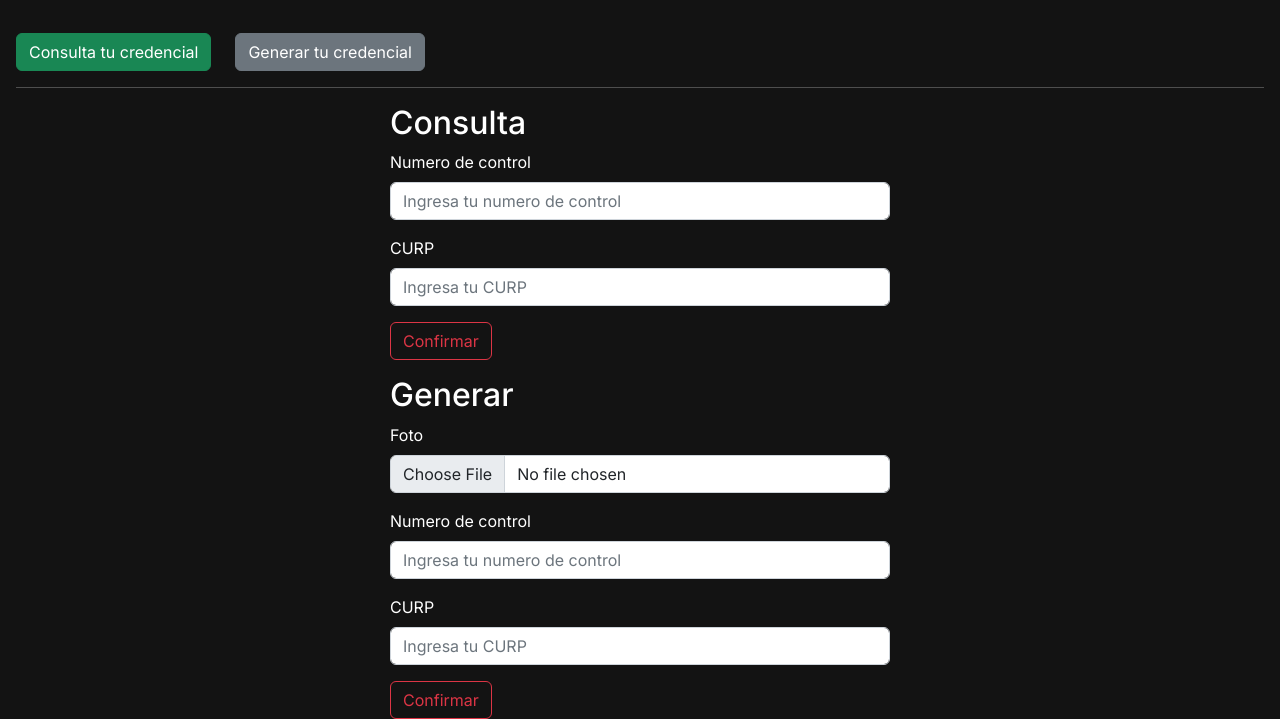
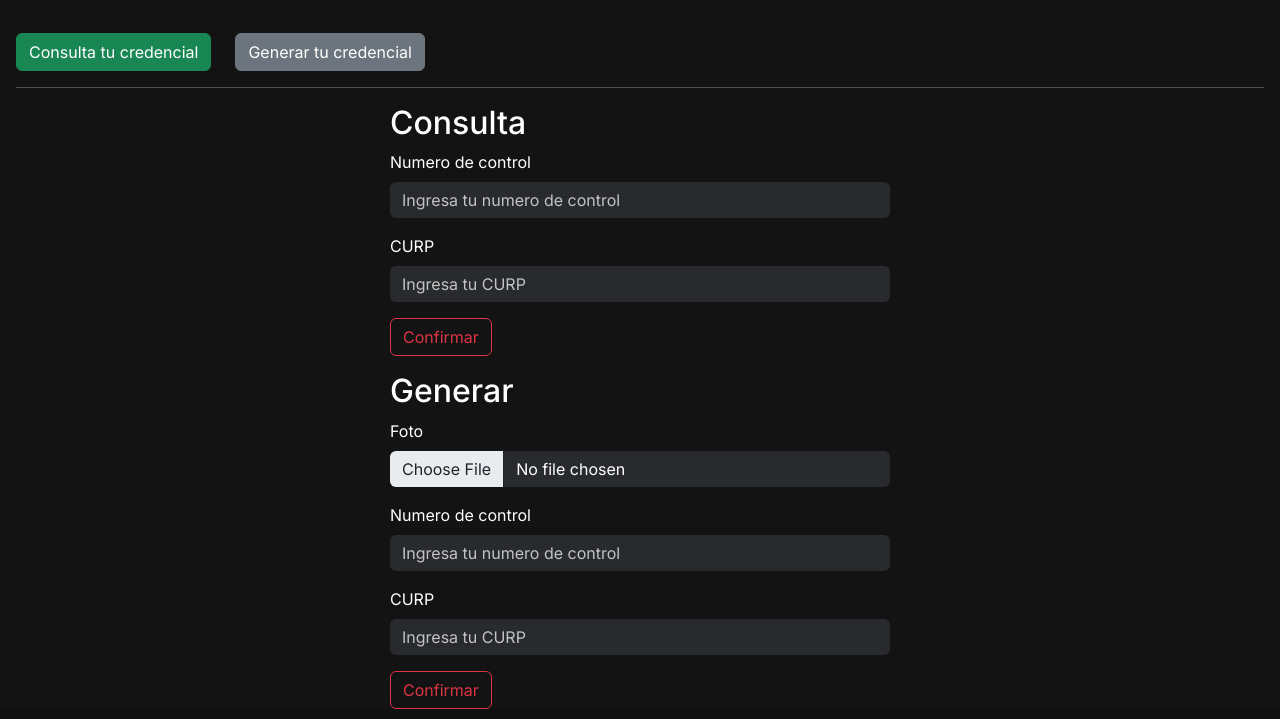
Before and after one commit to Eduarduar/credenciales, a PHP site: the page made by index.php in a window 1280 px wide. Shown: the part 175-894 px from the top of the page. Run offline with PHP 8.4, Linux system fonts and the light colour scheme.

Commit message:
avance en el diseño del index

```diff
--- a/css/index.css
+++ b/css/index.css
@@ -119,6 +119,53 @@ form {
       -ms-user-select: none;
           user-select: none;
 }
+form .form-control {
+  color: #fff;
+  background: rgb(41, 42, 45);
+  border: none;
+}
+form .form-control::-moz-placeholder {
+  color: #c3c3c3;
+}
+form .form-control:-ms-input-placeholder {
+  color: #c3c3c3;
+}
+form .form-control::placeholder {
+  color: #c3c3c3;
+}
+form .form-control:focus {
+  background: rgb(41, 42, 45);
+}
 body.lightMode form {
   color: #000;
+}
+body.lightMode form .form-control {
+  color: #000;
+  background: #e6e6e6;
+  border: 1px solid rgb(175, 175, 175);
+}
+body.lightMode form .form-control::-moz-placeholder {
+  color: rgb(86, 86, 86);
+}
+body.lightMode form .form-control:-ms-input-placeholder {
+  color: rgb(86, 86, 86);
+}
+body.lightMode form .form-control::placeholder {
+  color: rgb(86, 86, 86);
+}
+body.lightMode form .form-control[type=file] {
+  color: rgb(86, 86, 86);
+}
+
+.modal-content {
+  background: rgb(19, 19, 19);
+  color: #fff;
+}
+body.lightMode .modal-content {
+  background: #e6e6e6;
+  color: #000;
+  border: 1px solid rgb(83, 83, 83);
+}
+.modal-content .modal-header button {
+  color: #fff;
 }/*# sourceMappingURL=index.css.map */
--- a/css/index.scss
+++ b/css/index.scss
@@ -113,7 +113,42 @@ form {
     margin: 0 auto;
     color: #fff;
     user-select: none;
+    & .form-control {
+        color: #fff;
+        background: rgb(41, 42, 45);
+        border: none;
+        &::placeholder{
+            color: #c3c3c3;
+        }
+        &:focus {
+            background: rgb(41,42,45);
+        }
+    }
     body.lightMode &{
-        color: #000
+        color: #000;
+        & .form-control {
+            color: #000;
+            background: #e6e6e6;
+            border:1px solid rgb(175, 175, 175);
+            &::placeholder{
+                color: rgb(86, 86, 86);
+            }
+            &[type=file]{
+                color: rgb(86,86,86);
+            }
+        }
     }
 }
+
+.modal-content {
+    background: rgb(19, 19, 19);
+    color: #fff;
+    body.lightMode &{
+        background: #e6e6e6;
+        color: #000;
+        border: 1px solid rgb(83, 83, 83);
+    }
+    & .modal-header button{
+        color:#fff;
+    }
+}
--- a/index.php
+++ b/index.php
@@ -40,7 +40,7 @@
 
                 <div class="container-button_login">
 
-                    <button type="button" class="btn btn-primary">
+                    <button type="button" class="btn btn-primary" data-bs-toggle="modal" data-bs-target="#formLogin-modal">
                         <svg xmlns="http://www.w3.org/2000/svg" width="25" height="25" fill="currentColor" class="bi bi-box-arrow-in-right" viewBox="0 0 16 16">
                             <path fill-rule="evenodd" d="M6 3.5a.5.5 0 0 1 .5-.5h8a.5.5 0 0 1 .5.5v9a.5.5 0 0 1-.5.5h-8a.5.5 0 0 1-.5-.5v-2a.5.5 0 0 0-1 0v2A1.5 1.5 0 0 0 6.5 14h8a1.5 1.5 0 0 0 1.5-1.5v-9A1.5 1.5 0 0 0 14.5 2h-8A1.5 1.5 0 0 0 5 3.5v2a.5.5 0 0 0 1 0v-2z"/>
                             <path fill-rule="evenodd" d="M11.854 8.354a.5.5 0 0 0 0-.708l-3-3a.5.5 0 1 0-.708.708L10.293 7.5H1.5a.5.5 0 0 0 0 1h8.793l-2.147 2.146a.5.5 0 0 0 .708.708l3-3z"/>
@@ -114,12 +114,12 @@
 
                     <form action="" class="form_consulta">
 
-                    <h2>Generar</h2>
+                        <h2>Generar</h2>
 
-                    <div class="mb-3">
-                        <label for="imagen" class="form-label">Foto</label>
-                        <input class="form-control" type="file" id="imagen">
-                    </div>
+                        <div class="mb-3">
+                            <label for="imagen" class="form-label">Foto</label>
+                            <input class="form-control" type="file" id="imagen">
+                        </div>
 
                         <div class="mb-3">
                             <label for="generator-NoContol" class="form-label">Numero de control</label>
@@ -141,6 +141,43 @@
 
             </div>
 
+            <!---------------------------------------------------------------------------- Ventanas modales  ---------------------------------------------------------------------------->
+
+                <!-- Modal -->
+                <div class="modal fade" id="formLogin-modal" tabindex="-1" aria-labelledby="exampleModalLabel" aria-hidden="true">
+                    <div class="modal-dialog modal-dialog-centered modal-dialog-scrollable">
+                        <div class="modal-content">
+                            <div class="modal-header">
+                                <h1 class="modal-title fs-5" id="exampleModalLabel">Iniciar Sección</h1>
+                            </div>
+                            <div class="modal-body">
+                                <form style="max-width: 450px" action="" method="post">
+
+                                    <div class="mb-3">
+                                        <label for="generator-NoContol" class="form-label">Ingrese tu nombre de usuario</label>
+                                        <input type="text" class="form-control" id="generator-NoControl" placeholder="Ingresa tu numero de control">
+                                    </div>
+
+                                    <div class="mb-3">
+                                        <label for="generator-CURP" class="form-label">Ingrese tu contraseña</label>
+                                        <input type="text" class="form-control" id="generator-CURP" placeholder="Ingresa tu CURP">
+                                    </div>
+
+                                </form>
+                            </div>
+                            <div class="modal-footer">
+                                <button type="button" class="btn btn-secondary" data-bs-dismiss="modal">Cerrar</button>
+                                <button type="button" class="btn btn-primary">Confirmar</button>
+                            </div>
+                        </div>
+                    </div>
+                </div>
+
+            <!--------------------------------------------------------------------------------------------------------------------------------------------------------------------------->
+
+
+
+
         </main>
 
         <footer>
@@ -151,5 +188,7 @@
 
         </footer>
 
+        <script src="./js/js-bootstrap/bootstrap.min.js"></script>
+
     </body>
 </html>
```
Also changed, not shown: 1 other file.
